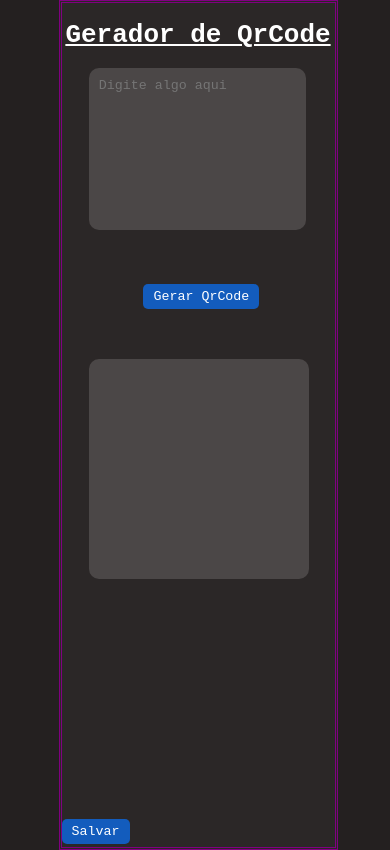
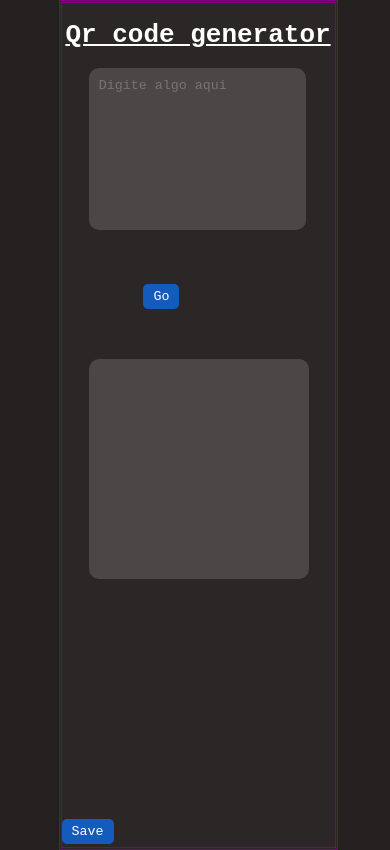
Before and after one commit to Lucas-Amantino/QrCode-Generate, a website: page view/mobile.html in a window 390 px wide. Drawn offline with Linux system fonts and the light colour scheme.

Commit message:
Update mobile.html

```diff
--- a/view/mobile.html
+++ b/view/mobile.html
@@ -95,11 +95,11 @@
 </head>
 <body>
     <div id='container'>
-        <h1 style="text-align: center;text-decoration: underline;">Gerador de QrCode</h1>
+        <h1 style="text-align: center;text-decoration: underline;">Qr code generator</h1>
         <textarea spellcheck="false" id='transform' placeholder="Digite algo aqui"></textarea>
-        <button id='create' onclick="create()">Gerar QrCode</button>
+        <button id='create' onclick="create()">Go</button>
         <div id='qrcode'></div>
-        <button id='save'><a id='saving' download="QrCode.png">Salvar</a></button>
+        <button id='save'><a id='saving' download="QrCode.png">Save</a></button>
         </div>
     </div>
 
```
